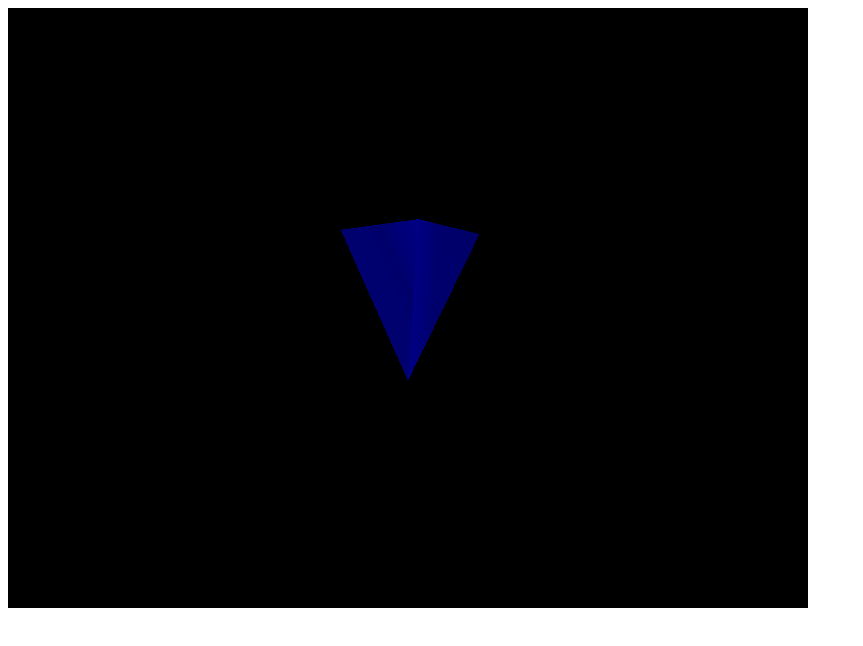
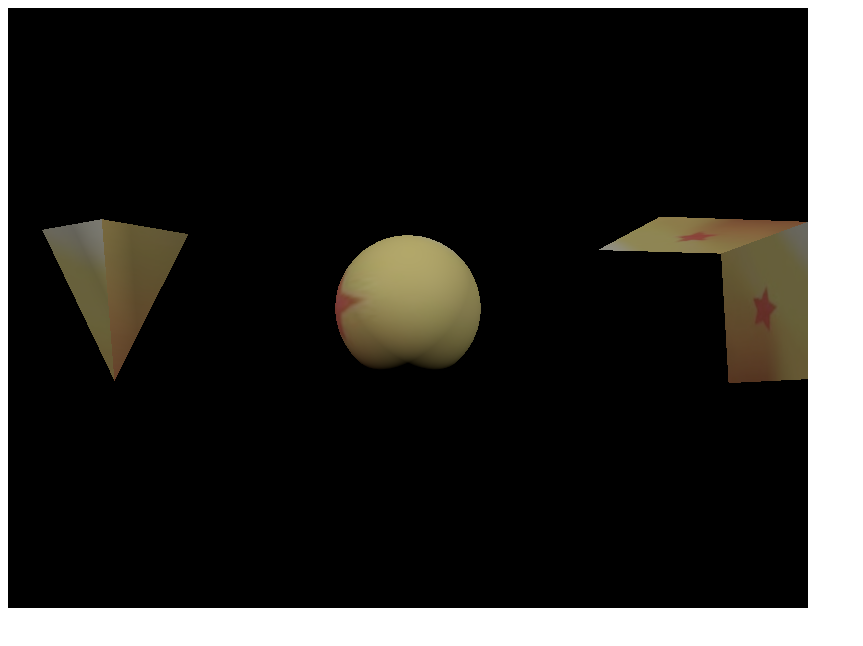
Before and after one commit to RYO-teni015/RYO-teni015.gitHub.io, a plain HTML site: page sample3-light.html in a window 1280 px wide. Shown: the whole page, without its empty margins (0-863 px from the left). Drawn offline with nearby package versions, Linux system fonts and the light colour scheme.

Commit message:
Update sample3-light.html

```diff
--- a/sample3-light.html
+++ b/sample3-light.html
@@ -28,13 +28,44 @@
     // カメラを作成
     var camera = new THREE.PerspectiveCamera(45, width / height, 1, 1000);
 
+    // テクスチャー読み込み
+    var textureLoader = new THREE.TextureLoader();
+    var texture = textureLoader.load("img/star1.png.jpg");
+    var mat = new THREE.MeshPhongMaterial();
+    mat.map = texture;
+
+   // 箱を作成
+    var geometry = new THREE.BoxGeometry(-1, 1, 1);
+    var material = new THREE.MeshPhongMaterial({ color: 0x0000ff });
+    var box = new THREE.Mesh(geometry, mat);
+
+
+
 //角すい〜円すい
 var coneGeometry = new THREE.ConeGeometry( 0.5, 1, 5 );
 //半径、高さ、底面の分割数
 var coneMaterial = new THREE. MeshPhongMaterial( {color: 0x0000ff} );
-var cone = new THREE.Mesh( coneGeometry, coneMaterial );
-cone.position.set( 0, 0, -5 );
-scene.add( cone );
+var cone = new THREE.Mesh( coneGeometry, mat );
+
+//球
+var sphereGeometry = new THREE.SphereGeometry(0.5, 32, 32);
+//半径、垂直方向の分割数、水平方向の分割数
+var sphereMaterial = new THREE.MeshPhongMaterial({ color: 0x00ff00, wireframe: true });
+var sphere = new THREE.Mesh(sphereGeometry, mat);
+
+
+
+
+    //シーンオブジェクトに追加
+    box.position.set(2, 0, -5);
+    cone.position.set(-2, 0, -5);
+   sphere.position.set(0, 0, -5);
+
+
+    scene.add(box);
+    scene.add(cone);
+    scene.add(sphere);
+
 
 
     // 平行光源1
@@ -55,6 +86,14 @@ scene.add( cone );
       // 箱を回転させる
       cone.rotation.x += 0.01;
       cone.rotation.y += 0.01;
+       // 箱を回転させる
+      box.rotation.x += 0.01;
+      box.rotation.y += 0.01;
+
+       //球を回転させる
+
+      sphere.rotation.x += 0.01;
+      sphere.rotation.y += 0.01;
 
       renderer.render(scene, camera);
     };
```
